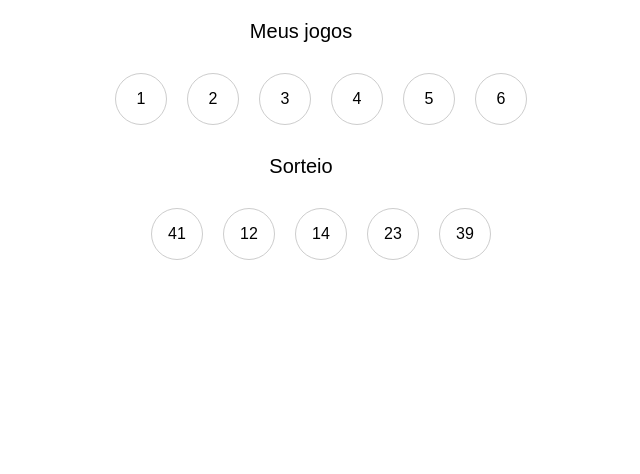
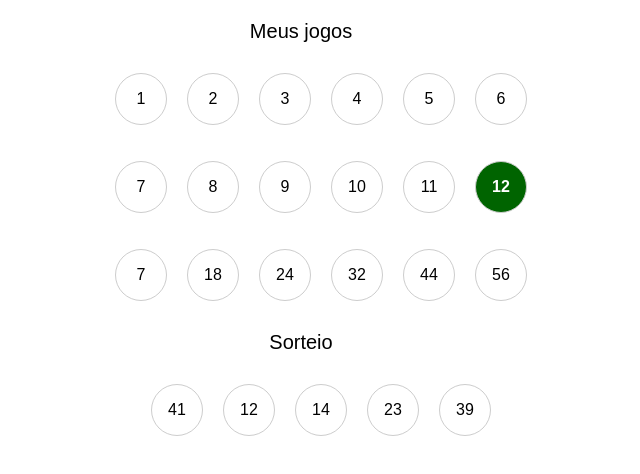
Before and after one commit to sambrmg/react-megasena, a React (Create React App) app: page / in a window 1280 px wide. Shown: the top 474 px of the page, without its empty margins (339-979 px from the left). Built offline with nearby package versions, Linux system fonts and the light colour scheme.

Commit message:
varios jogos

```diff
--- a/src/SortNumbers/SortNumbers.js
+++ b/src/SortNumbers/SortNumbers.js
@@ -11,7 +11,10 @@ export default class SortNumbers extends Component{
         super(props);
         this.state = {
             numeros: [],
-            jogados: [1,2,3,4,5,6]
+            jogos: [
+                [1,2,3,4,5,6],
+                [7,8,9,10,11,12],
+                [7,18,24,32,44,56] ]
         }
     }
     componentWillMount(){
@@ -44,11 +47,15 @@ export default class SortNumbers extends Component{
         return (
             <div className="megasena">
                 <p>Meus jogos</p>
-                <ul>
-                    {_self.state.jogados.sort((a, b) => a > b).map(i => {
-                        return (<li key={i} className={`${ _verificarAcerto(i, _self.state.numeros) }`}>{i}</li>)
-                    })}
-                </ul>
+                {_self.state.jogos.map( (el) => {
+                    return(
+                    <ul key={el}>
+                        {el.map(elm => {
+                            return (<li key={elm} className={`${ _verificarAcerto(elm, _self.state.numeros) }`}>{elm}</li>)
+                        })}
+                    </ul>)
+                })}
+
                 <p>Sorteio</p>
                 <ul>
                     {_self.state.numeros.sort((a, b) => a > b).map(i => {
```
